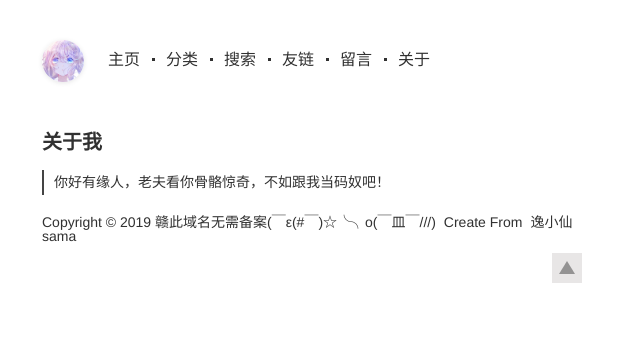
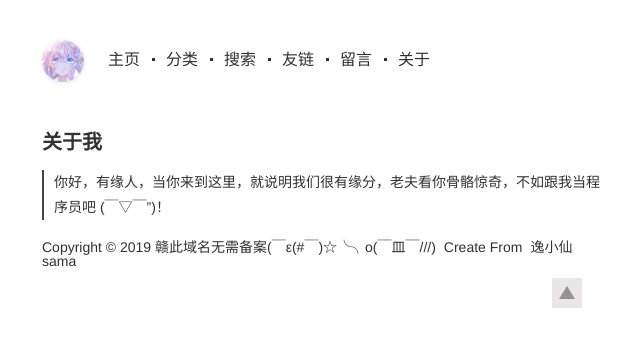
Before and after one commit to hyxsama/hyxsama001.github.io, a Jekyll site: the page built from pages/about.md, in a window 1280 px wide. Shown: the top 347 px of the page, without its empty margins (318-958 px from the left). Built offline with Jekyll 4.4.1, drawn with Linux system fonts in a browser that asks for light colours; comment, search, counter and statistics services are not loaded.

Commit message:
Update about.md

```diff
--- a/pages/about.md
+++ b/pages/about.md
@@ -4,4 +4,4 @@ isPage: true
 title: 关于我
 ---
 
-> 你好有缘人，老夫看你骨骼惊奇，不如跟我当码奴吧！
+> 你好，有缘人，当你来到这里，就说明我们很有缘分，老夫看你骨骼惊奇，不如跟我当程序员吧 (￣▽￣")！
```
